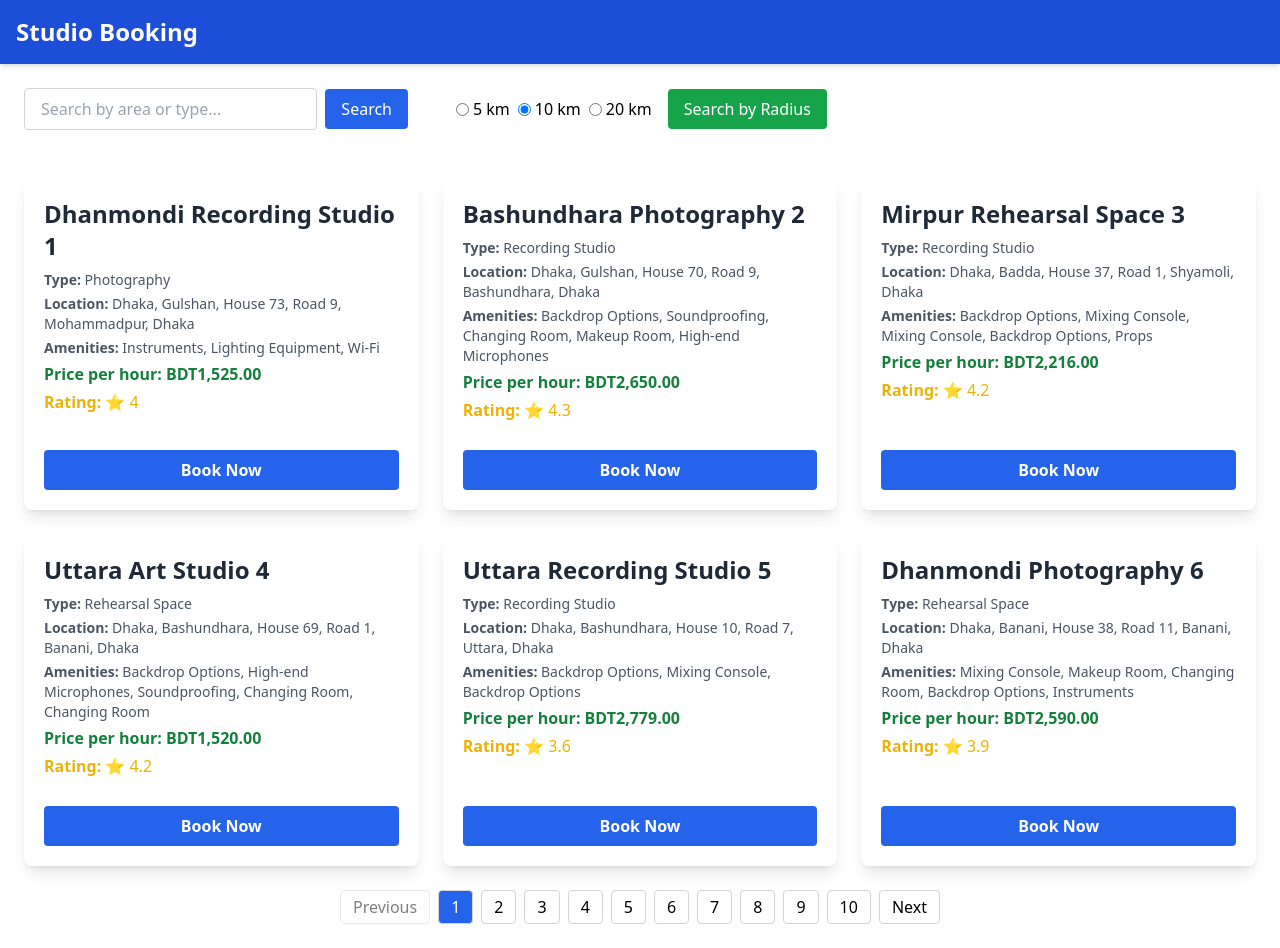
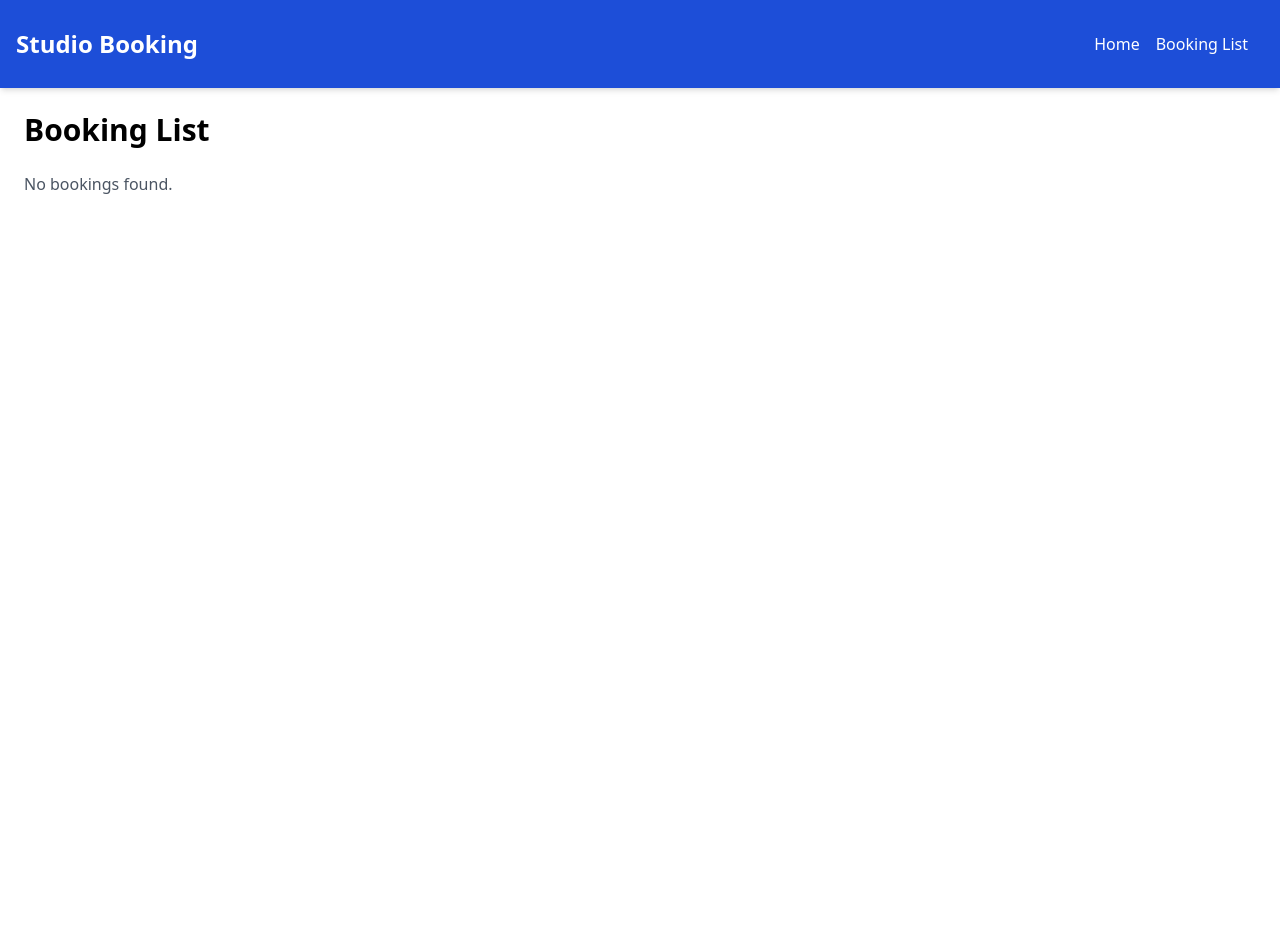
Before and after one commit to ashrafulss/studio-booking-app, an Angular app: page /bookings in a window 1280 px wide. Before the commit this address led to /. After the commit the page ends 800 px from the top, so only its background shows below. Built offline with nearby package versions, Linux system fonts and the light colour scheme.

Commit message:
5 no also solved

```diff
--- a/src/app/app.component.html
+++ b/src/app/app.component.html
@@ -2,8 +2,17 @@
 
 
 
+<header class="bg-blue-700 text-white shadow-md">
+    <div class="container mx-auto flex items-center justify-between p-4">
+        <div class="text-2xl font-bold">
+            Studio Booking
+        </div>
+        <nav class="p-4 bg-blue-700 text-white">
+            <a routerLink="/" class="mr-4 hover:underline">Home</a>
+            <a routerLink="/bookings" class="hover:underline">Booking List</a>
+        </nav>
+    </div>
+</header>
 
 
-
-
-<app-studio-list></app-studio-list>
+<router-outlet></router-outlet>
--- a/src/app/app.component.ts
+++ b/src/app/app.component.ts
@@ -1,5 +1,5 @@
 import { Component } from '@angular/core';
-import { RouterOutlet } from '@angular/router';
+import { RouterLink, RouterOutlet } from '@angular/router';
 import { StudioListComponent } from "./coponent/studio-list/studio-list.component";
 
 @Component({
@@ -7,7 +7,7 @@ import { StudioListComponent } from "./coponent/studio-list/studio-list.componen
     standalone: true,
     templateUrl: './app.component.html',
     styleUrl: './app.component.css',
-    imports: [RouterOutlet, StudioListComponent]
+    imports: [RouterOutlet, StudioListComponent, RouterLink]
 })
 export class AppComponent {
   title = 'bookingApp';
--- /dev/null
+++ b/src/app/coponent/booking-list-c/booking-list-c.component.html
@@ -0,0 +1,20 @@
+<div class="container mx-auto p-6">
+  <h1 class="text-3xl font-bold mb-6">Booking List</h1>
+
+  <div *ngIf="bookings.length === 0" class="text-gray-600">
+    No bookings found.
+  </div>
+
+  <div *ngFor="let booking of bookings" class="mb-4 p-4 border rounded shadow-sm bg-white">
+    <p><strong>User Name:</strong> {{ booking.userName }}</p>
+    <p><strong>User Email:</strong> {{ booking.userEmail }}</p>
+
+    <ng-container *ngIf="getStudioById(booking.studioId) as studio">
+      <p><strong>Studio Type:</strong> {{ studio.Type }}</p>
+      <p><strong>Location:</strong> {{ studio.Location.City }}, {{ studio.Location.Area }}</p>
+    </ng-container>
+
+    <p><strong>Date:</strong> {{ booking.date }}</p>
+    <p><strong>Time:</strong> {{ booking.time }}</p>
+  </div>
+</div>
--- /dev/null
+++ b/src/app/coponent/booking-list-c/booking-list-c.component.ts
@@ -0,0 +1,45 @@
+import { CommonModule } from '@angular/common';
+import { Component } from '@angular/core';
+import { Studio } from '../../model/Studio';
+import { StudioService } from '../../services/studio.service';
+
+@Component({
+  selector: 'app-booking-list-c',
+  standalone: true,
+  imports: [CommonModule],
+  templateUrl: './booking-list-c.component.html',
+  styleUrl: './booking-list-c.component.css'
+})
+export class BookingListCComponent {
+
+
+  bookings: any[] = [];
+  studios: Studio[] = [];
+
+  constructor(private studioService: StudioService) {}
+
+  ngOnInit(): void {
+    this.loadStudios();
+    this.loadBookings();
+  }
+
+  loadStudios(): void {
+    this.studioService.getStudios().subscribe({
+      next: (data) => {
+        this.studios = data;
+      },
+      error: (err) => {
+        console.error('Error loading studios:', err);
+      },
+    });
+  }
+
+  loadBookings(): void {
+    const bookingsJson = localStorage.getItem('studioBookings');
+    this.bookings = bookingsJson ? JSON.parse(bookingsJson) : [];
+  }
+
+  getStudioById(id: number): Studio | undefined {
+    return this.studios.find((studio) => studio.Id === id);
+  }
+}
--- a/src/app/coponent/studio-list/studio-list.component.html
+++ b/src/app/coponent/studio-list/studio-list.component.html
@@ -1,49 +1,22 @@
 
-<header class="bg-blue-700 text-white shadow-md">
-  <div class="container mx-auto flex items-center justify-between p-4">
-    <div class="text-2xl font-bold">
-      Studio Booking
-    </div>
-
-    <button class="md:hidden focus:outline-none">
-      <!-- Hamburger icon -->
-      <svg class="w-6 h-6" fill="none" stroke="currentColor" viewBox="0 0 24 24">
-        <path stroke-linecap="round" stroke-linejoin="round" stroke-width="2"
-              d="M4 6h16M4 12h16M4 18h16"/>
-      </svg>
-    </button>
-  </div>
-</header>
 
 <div class="flex">
 
 
     <div class="m-6 flex items-center space-x-2 justify-end relative max-w-sm w-full">
-  <input
-    type="text"
-    placeholder="Search by area or type..."
-    [(ngModel)]="searchTerm"
+        <input type="text" placeholder="Search by area or type..." [(ngModel)]="searchTerm"
             (input)="onSearchInputChange()"
             class="w-full px-4 py-2 border border-gray-300 rounded focus:outline-none focus:ring-2 focus:ring-blue-500"
-    autocomplete="off"
-  />
-  <button
-    (click)="onSearchClick()"
-    class="px-4 py-2 bg-blue-600 text-white rounded hover:bg-blue-700"
-  >
+            autocomplete="off" />
+        <button (click)="onSearchClick()" class="px-4 py-2 bg-blue-600 text-white rounded hover:bg-blue-700">
             Search
         </button>
 
         <!-- Suggestions dropdown -->
-  <ul
-    *ngIf="showSuggestions"
-    class="absolute top-full right-0 mt-1 w-full bg-white border border-gray-300 rounded shadow-lg z-50 max-h-48 overflow-auto"
-  >
-    <li
-      *ngFor="let suggestion of suggestions"
-      (click)="selectSuggestion(suggestion)"
-      class="cursor-pointer px-4 py-2 hover:bg-blue-600 hover:text-white"
-    >
+        <ul *ngIf="showSuggestions"
+            class="absolute top-full right-0 mt-1 w-full bg-white border border-gray-300 rounded shadow-lg z-50 max-h-48 overflow-auto">
+            <li *ngFor="let suggestion of suggestions" (click)="selectSuggestion(suggestion)"
+                class="cursor-pointer px-4 py-2 hover:bg-blue-600 hover:text-white">
                 {{ suggestion }}
             </li>
         </ul>
@@ -53,24 +26,19 @@
     <div class="m-6 flex items-center space-x-4">
         <div class="flex items-center space-x-2">
             <label *ngFor="let radius of radiusOptions" class="inline-flex items-center space-x-1 cursor-pointer">
-      <input
-        type="radio"
-        name="radius"
-        [value]="radius"
-        [(ngModel)]="selectedRadius"
-        class="form-radio"
-      />
+                <input type="radio" name="radius" [value]="radius" [(ngModel)]="selectedRadius" class="form-radio" />
                 <span>{{ radius }} km</span>
             </label>
         </div>
-  <button
-    (click)="searchByRadius()"
-    class="px-4 py-2 bg-green-600 text-white rounded hover:bg-green-700"
-  >
+        <button (click)="searchByRadius()" class="px-4 py-2 bg-green-600 text-white rounded hover:bg-green-700">
             Search by Radius
         </button>
     </div>
+
 </div>
+
+
+<a routerLink="/bookings" class=" hover:underline ml-4">Booking List</a>
 
 <!-- Show error or info messages -->
 <div *ngIf="locationError" class="text-red-600 font-semibold mb-4">
@@ -85,7 +53,8 @@
             <h2 class="text-2xl font-semibold mb-2 text-gray-800">{{ studio.Name }}</h2>
             <p class="text-sm text-gray-600 mb-1"><strong>Type:</strong> {{ studio.Type }}</p>
             <p class="text-sm text-gray-600 mb-1">
-        <strong>Location:</strong> {{ studio.Location.City }}, {{ studio.Location.Area }}, {{ studio.Location.Address }}
+                <strong>Location:</strong> {{ studio.Location.City }}, {{ studio.Location.Area }}, {{
+                studio.Location.Address }}
             </p>
             <p class="text-sm text-gray-600 mb-1">
                 <strong>Amenities:</strong> {{ studio.Amenities.join(', ') }}
@@ -96,10 +65,8 @@
             <p class="text-yellow-500 mb-2"><strong>Rating:</strong> ⭐ {{ studio.Rating }}</p>
         </div>
         <div class="p-5 pt-0">
-<button
-  (click)="openBookingModal(studio)"
-  class="w-full bg-blue-600 hover:bg-blue-700 text-white font-semibold py-2 rounded transition-colors duration-300"
->
+            <button (click)="openBookingModal(studio)"
+                class="w-full bg-blue-600 hover:bg-blue-700 text-white font-semibold py-2 rounded transition-colors duration-300">
                 Book Now
             </button>
 
@@ -109,29 +76,19 @@
 
 <!-- Pagination Controls -->
 <div class="flex justify-center mb-6 space-x-2">
-  <button
-    (click)="goToPage(currentPage - 1)"
-    [disabled]="currentPage === 1"
-    class="px-3 py-1 rounded border border-gray-300 hover:bg-gray-200 disabled:opacity-50"
-  >
+    <button (click)="goToPage(currentPage - 1)" [disabled]="currentPage === 1"
+        class="px-3 py-1 rounded border border-gray-300 hover:bg-gray-200 disabled:opacity-50">
         Previous
     </button>
 
-  <button
-    *ngFor="let page of [].constructor(totalPages); let i = index"
-    (click)="goToPage(i + 1)"
-    [class.bg-blue-600]="currentPage === i + 1"
-    [class.text-white]="currentPage === i + 1"
-    class="px-3 py-1 rounded border border-gray-300 hover:bg-gray-200"
-  >
+    <button *ngFor="let page of [].constructor(totalPages); let i = index" (click)="goToPage(i + 1)"
+        [class.bg-blue-600]="currentPage === i + 1" [class.text-white]="currentPage === i + 1"
+        class="px-3 py-1 rounded border border-gray-300 hover:bg-gray-200">
         {{ i + 1 }}
     </button>
 
-  <button
-    (click)="goToPage(currentPage + 1)"
-    [disabled]="currentPage === totalPages"
-    class="px-3 py-1 rounded border border-gray-300 hover:bg-gray-200 disabled:opacity-50"
-  >
+    <button (click)="goToPage(currentPage + 1)" [disabled]="currentPage === totalPages"
+        class="px-3 py-1 rounded border border-gray-300 hover:bg-gray-200 disabled:opacity-50">
         Next
     </button>
 </div>
@@ -140,57 +97,32 @@
 
 
 <!-- Booking Modal -->
-<div
-  *ngIf="isBookingModalOpen"
-  class="fixed inset-0 bg-black bg-opacity-50 flex items-center justify-center z-50"
->
+<div *ngIf="isBookingModalOpen" class="fixed inset-0 bg-black bg-opacity-50 flex items-center justify-center z-50">
     <div class="bg-white rounded-lg shadow-lg w-full max-w-md p-6 relative">
         <h2 class="text-xl font-semibold mb-4">Book Studio: {{ selectedStudio?.Name }}</h2>
 
         <form (ngSubmit)="confirmBooking()" #bookingForm="ngForm" novalidate>
             <!-- Date Picker -->
             <label class="block mb-2 font-semibold">Select Date</label>
-      <input
-        type="date"
-        name="bookingDate"
-        [(ngModel)]="bookingDate"
-        [min]="minDate"
-        required
-        class="w-full px-3 py-2 border rounded mb-4"
-      />
+            <input type="date" name="bookingDate" [(ngModel)]="bookingDate" [min]="minDate" required
+                class="w-full px-3 py-2 border rounded mb-4" />
 
             <!-- Time Slot Picker -->
             <label class="block mb-2 font-semibold">Select Time Slot</label>
-      <select
-        name="timeSlot"
-        [(ngModel)]="selectedTimeSlot"
-        required
-        class="w-full px-3 py-2 border rounded mb-4"
-      >
+            <select name="timeSlot" [(ngModel)]="selectedTimeSlot" required
+                class="w-full px-3 py-2 border rounded mb-4">
                 <option value="" disabled selected>Select a time slot</option>
                 <option *ngFor="let slot of availableTimeSlots" [value]="slot">{{ slot }}</option>
             </select>
 
             <!-- User Info -->
             <label class="block mb-2 font-semibold">Your Name</label>
-      <input
-        type="text"
-        name="userName"
-        [(ngModel)]="userName"
-        required
-        minlength="2"
-        class="w-full px-3 py-2 border rounded mb-4"
-      />
+            <input type="text" name="userName" [(ngModel)]="userName" required minlength="2"
+                class="w-full px-3 py-2 border rounded mb-4" />
 
             <label class="block mb-2 font-semibold">Your Email</label>
-      <input
-        type="email"
-        name="userEmail"
-        [(ngModel)]="userEmail"
-        required
-        email
-        class="w-full px-3 py-2 border rounded mb-4"
-      />
+            <input type="email" name="userEmail" [(ngModel)]="userEmail" required email
+                class="w-full px-3 py-2 border rounded mb-4" />
 
             <!-- Error Message -->
             <div *ngIf="bookingError" class="text-red-600 mb-4">{{ bookingError }}</div>
@@ -199,11 +131,8 @@
 
             <div class="flex justify-end space-x-2">
                 <button type="button" (click)="closeBookingModal()" class="px-4 py-2 border rounded">Cancel</button>
-        <button
-          type="submit"
-          [disabled]="bookingForm.invalid"
-          class="px-4 py-2 bg-blue-600 text-white rounded hover:bg-blue-700"
-        >
+                <button type="submit" [disabled]="bookingForm.invalid"
+                    class="px-4 py-2 bg-blue-600 text-white rounded hover:bg-blue-700">
                     Confirm Booking
                 </button>
             </div>
```
Also changed, not shown: src/app/app.routes.ts (+7 -1 lines), src/app/coponent/booking-list-c/booking-list-c.component.css (added), 1 other file (tests, documents, lock files or other folders). Lines whose indentation alone changed are shown as unchanged.
